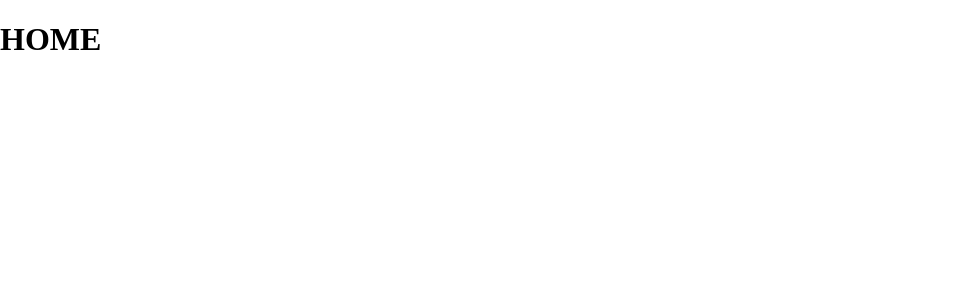
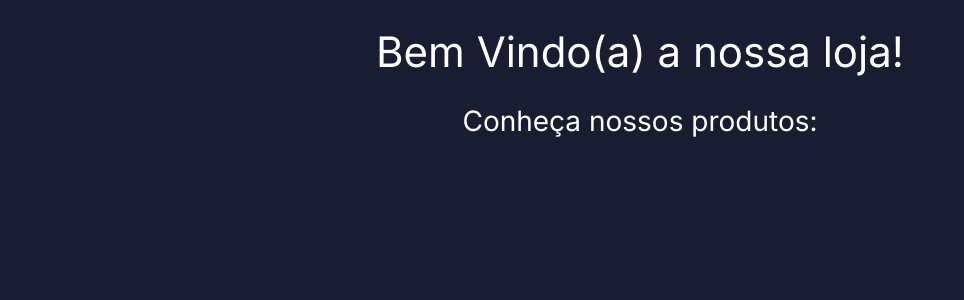
Before and after one commit to guilherminol/tbb, a React (Create React App) app: page / in a window 1280 px wide. Shown: the top 300 px of the page, without its empty margins (0-964 px from the left). Built offline with nearby package versions, Linux system fonts and the light colour scheme.

Commit message:
feat: adding the new font

```diff
--- a/package.json
+++ b/package.json
@@ -19,6 +19,7 @@
     "react-scripts": "5.0.0",
     "styled-components": "^5.3.3",
     "typescript": "^4.0.3",
+    "web-pack": "^1.0.0",
     "web-vitals": "^0.2.4",
     "workbox-background-sync": "^5.1.3",
     "workbox-broadcast-update": "^5.1.3",
@@ -56,5 +57,8 @@
       "last 1 firefox version",
       "last 1 safari version"
     ]
+  },
+  "devDependencies": {
+    "@types/styled-components": "^5.1.24"
   }
 }
--- a/public/index.html
+++ b/public/index.html
@@ -8,6 +8,12 @@
     <meta
       name="description"
       content="Web site created using create-react-app"
+    />
+    <link rel="preconnect" href="https://fonts.googleapis.com" />
+    <link rel="preconnect" href="https://fonts.gstatic.com" crossorigin />
+    <link
+      href="https://fonts.googleapis.com/css2?family=Inter&display=swap"
+      rel="stylesheet"
     />
     <link rel="apple-touch-icon" href="%PUBLIC_URL%/logo192.png" />
     <!--
--- a/src/pages/Home/index.tsx
+++ b/src/pages/Home/index.tsx
@@ -1,5 +1,14 @@
+import { Container } from "./style";
+
 const Home = () => {
-  return <h1>HOME</h1>;
+  return (
+    <Container>
+      <header>
+        <h1>Bem Vindo(a) a nossa loja!</h1>
+        <h2>Conheça nossos produtos:</h2>
+      </header>
+    </Container>
+  );
 };
 
 export default Home;
--- /dev/null
+++ b/src/pages/Home/style.ts
@@ -0,0 +1,15 @@
+import styled from "styled-components";
+
+export const Container = styled.div`
+  h1 {
+    font-size: 42px;
+    text-align: center;
+    font-weight: normal;
+  }
+
+  h2 {
+    text-align: center;
+    font-size: 28px;
+    font-weight: normal;
+  }
+`;
```
Also changed, not shown: src/normalize.css, 2 other files (tests, documents, lock files or other folders).
